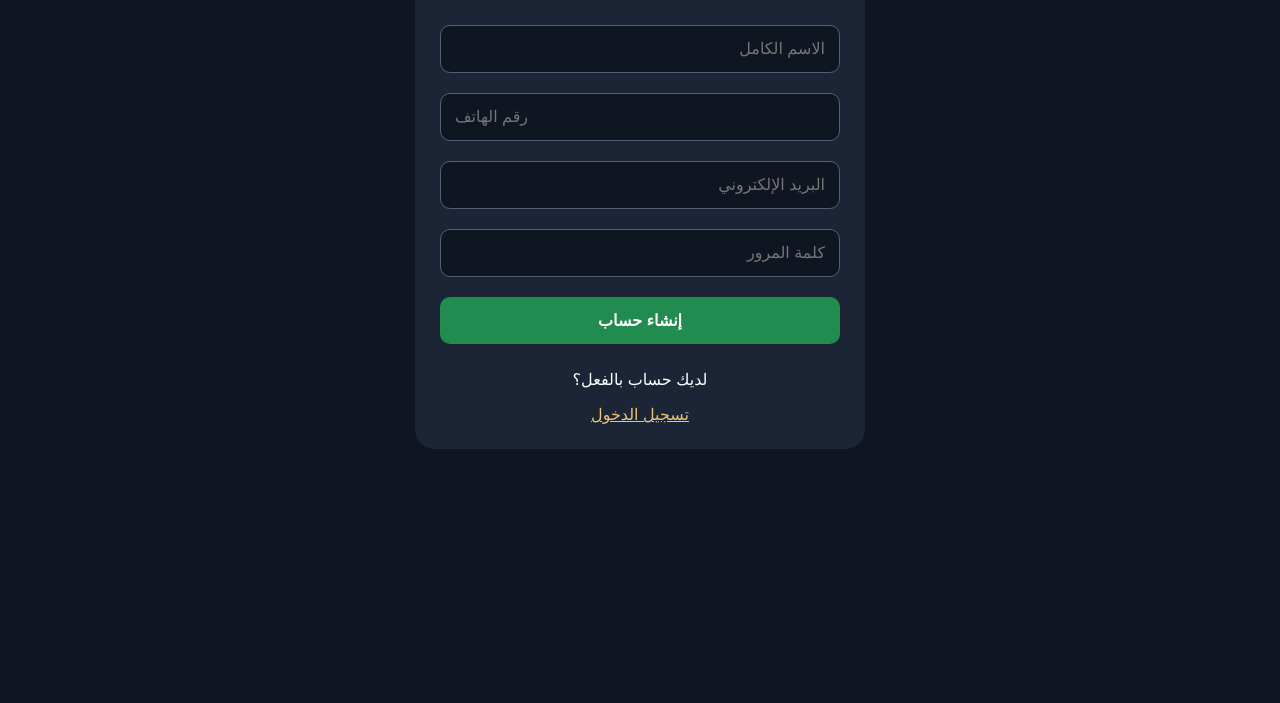
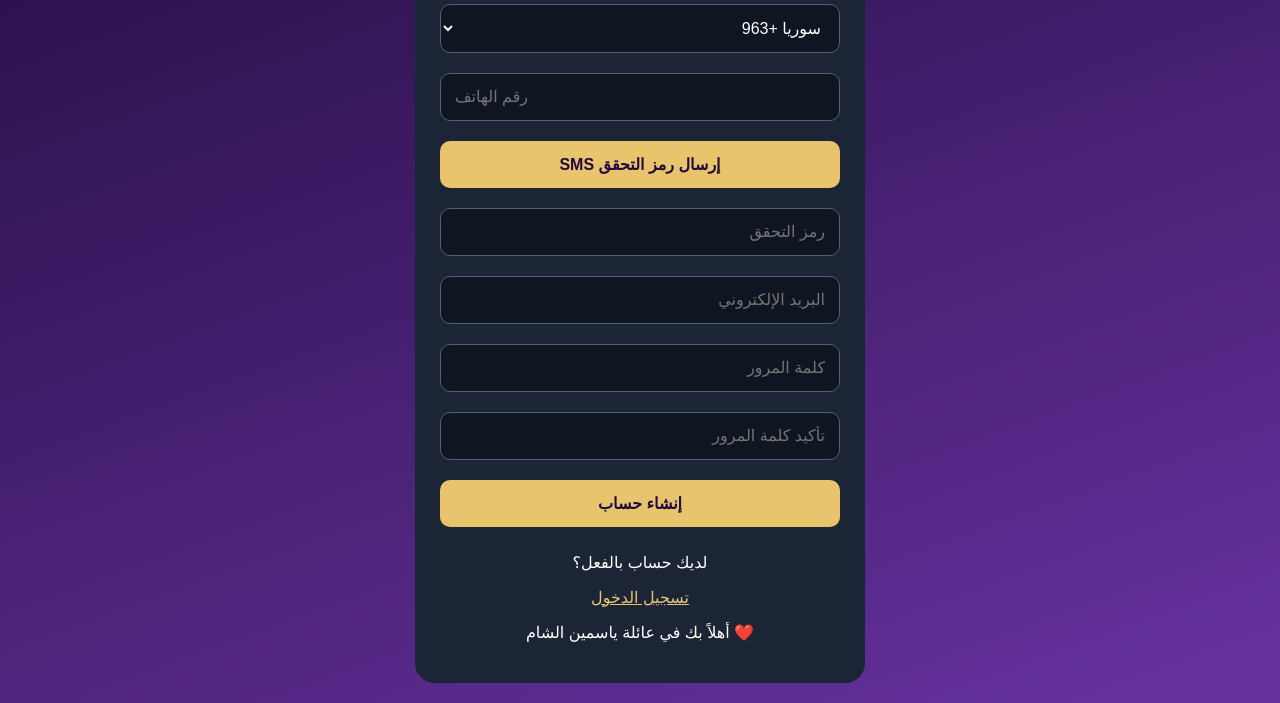
Before and after one commit to lazaward2121-netizen/yasmin-al-sham, a plain HTML site: page register.html in a window 1280 px wide. Shown: the part 241-944 px from the top of the page. Before the commit the page ends 800 px from the top, so only its background shows below. Drawn offline with Linux system fonts and the light colour scheme.

Commit message:
تطوير صفحة إنشاء حساب جديد وإضافة اختيار الدولة والتحقق من الهاتف

```diff
--- a/register.html
+++ b/register.html
@@ -1,19 +1,22 @@
+
 <!DOCTYPE html>
 <html lang="ar" dir="rtl">
 <head>
 <meta charset="UTF-8">
 <meta name="viewport" content="width=device-width, initial-scale=1.0">
 <title>إنشاء حساب - ياسمين الشام</title>
+
 <style>
 body {
   margin: 0;
   font-family: Arial, sans-serif;
-  background: #101522;
+  background: linear-gradient(160deg,#210b3d,#6732a0);
   color: white;
   display: flex;
   justify-content: center;
   align-items: center;
   min-height: 100vh;
+  padding: 20px 0;
 }
 .container {
   width: 85%;
@@ -24,7 +27,8 @@ body {
   text-align: center;
 }
 h1 { color: #e8c477; }
-input, button {
+
+input, select, button {
   box-sizing: border-box;
   width: 100%;
   padding: 14px;
@@ -32,35 +36,66 @@ input, button {
   border-radius: 10px;
   font-size: 16px;
 }
-input {
+input, select {
   background: #101522;
   border: 1px solid #536078;
   color: white;
 }
 button {
-  background: #218b50;
-  color: white;
+  background: #e8c46d;
+  color: #210b3d;
   border: none;
   font-weight: bold;
+  cursor: pointer;
 }
 a { color: #e8c477; }
 </style>
 </head>
+
 <body>
+
 <div class="container">
+
 <h1>🌹 ياسمين الشام</h1>
 <h3>إنشاء حساب جديد</h3>
 
 <form>
+
 <input type="text" placeholder="الاسم الكامل" required>
+
+<select id="country">
+<option value="+963">سوريا +963</option>
+<option value="+49">ألمانيا +49</option>
+<option value="+966">السعودية +966</option>
+<option value="+971">الإمارات +971</option>
+<option value="+90">تركيا +90</option>
+<option value="+962">الأردن +962</option>
+<option value="+961">لبنان +961</option>
+<option value="+20">مصر +20</option>
+</select>
+
 <input type="tel" placeholder="رقم الهاتف" required>
+
+<button type="button">إرسال رمز التحقق SMS</button>
+
+<input type="text" placeholder="رمز التحقق">
+
 <input type="email" placeholder="البريد الإلكتروني">
+
 <input type="password" placeholder="كلمة المرور" required>
+
+<input type="password" placeholder="تأكيد كلمة المرور" required>
+
 <button type="submit">إنشاء حساب</button>
+
 </form>
 
 <p>لديك حساب بالفعل؟</p>
+
 <a href="login.html">تسجيل الدخول</a>
+
+<p>❤️ أهلاً بك في عائلة ياسمين الشام</p>
+
 </div>
 </body>
 </html>
```
